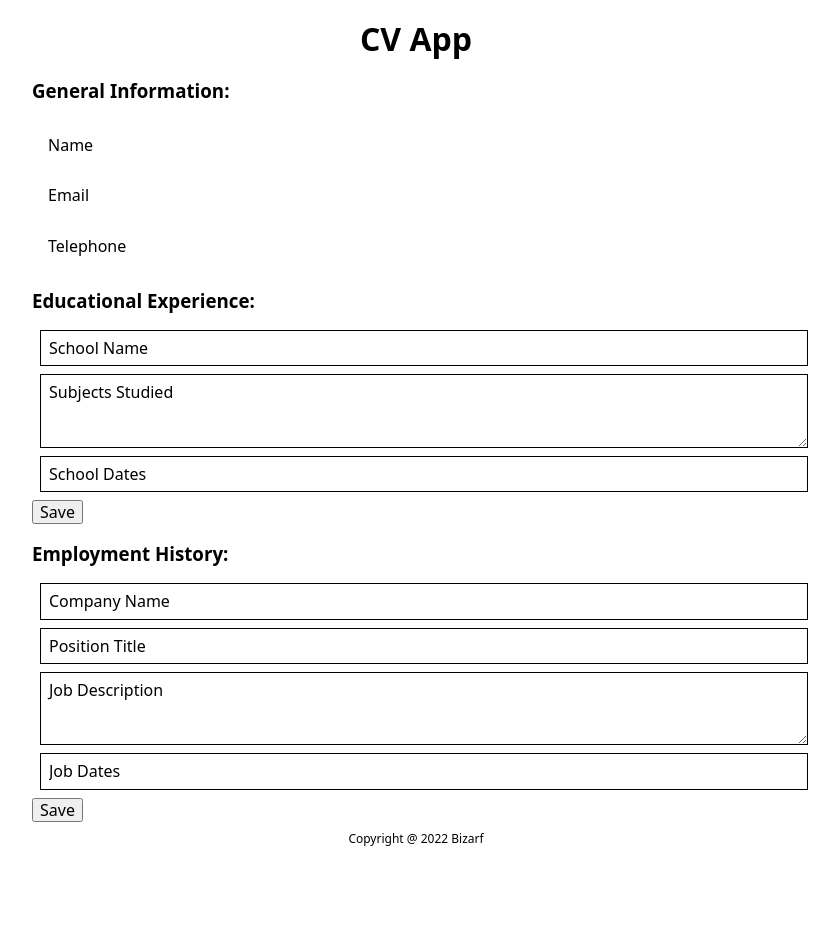
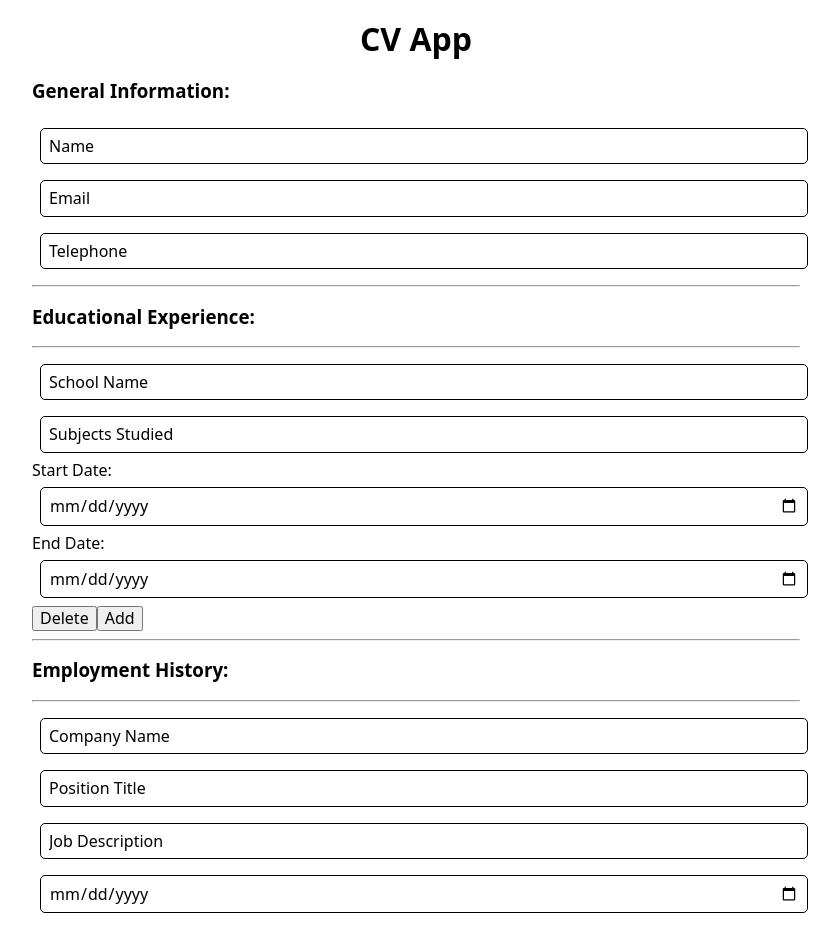
Before and after one commit to bizarf/odin-cv-application, a React (Create React App) app: page / in a window 1280 px wide. Shown: the top 927 px of the page, without its empty margins (224-1063 px from the left). Before the commit the page ends 847 px from the top, so only its background shows below. Built offline with nearby package versions, Linux system fonts and the light colour scheme.

Commit message:
Reworked the education and work experience areas to allow users to add extra fields

```diff
--- a/src/App.js
+++ b/src/App.js
@@ -1,7 +1,6 @@
 import React from "react";
 import GeneralInfo from "./components/generalInfo";
 import EducationExp from "./components/educationExp";
-import EducationExpDynamic from "./components/educationExpDynamic";
 import WorkExp from "./components/workExp";
 import "./css/app.css";
 
@@ -14,7 +13,6 @@ const App = () => {
             <div className="cvEditForm">
                 <GeneralInfo />
                 <EducationExp />
-                {/* <EducationExpDynamic /> */}
                 <WorkExp />
             </div>
             <footer>Copyright @ 2022 Bizarf</footer>
--- a/src/components/educationExp.js
+++ b/src/components/educationExp.js
@@ -1,93 +1,94 @@
 import React, { useState } from "react";
 
-const EducationExp = () => {
-    const [educationInfo, setEducationInfo] = useState(() => {
-        const schoolName = localStorage.getItem("schoolName");
-        const subjectStudied = localStorage.getItem("subjectStudied");
-        const schoolDates = localStorage.getItem("schoolDates");
+const EducationExpDynamic = () => {
+    const [educationInfo, setEducationInfo] = useState([
+        {
+            schoolName: "",
+            subjectStudied: "",
+            schoolDateStart: "",
+            schoolDateEnd: "",
+        },
+    ]);
 
-        return {
-            schoolName: schoolName || "",
-            subjectStudied: subjectStudied || "",
-            schoolDates: schoolDates || "",
-            class: "edit",
-        };
-    });
-
-    const handleChange = (e) => {
+    const handleChange = (index, e) => {
         const { name, value } = e.target;
-        setEducationInfo({ ...educationInfo, [name]: value });
+        let data = [...educationInfo];
+        data[index][name] = value;
+        setEducationInfo(data);
     };
 
-    const saveEducationHistory = (e) => {
+    const addFields = (e) => {
         e.preventDefault();
-        localStorage.setItem("schoolName", educationInfo.schoolName);
-        localStorage.setItem("subjectStudied", educationInfo.subjectStudied);
-        localStorage.setItem("schoolDates", educationInfo.schoolDates);
-        const editEducationBtn = document.querySelector(".editEducationBtn");
-        const saveEducationBtn = document.querySelector(".saveEducationBtn");
-        saveEducationBtn.style.display = "none";
-        editEducationBtn.style.display = "inline-block";
-        setEducationInfo({ ...educationInfo, class: "editDisabled" });
+        let newfield = {
+            schoolName: "",
+            subjectStudied: "",
+            schoolDateStart: "",
+            schoolDateEnd: "",
+        };
+        setEducationInfo([...educationInfo, newfield]);
     };
 
-    const editEducationHistory = (e) => {
+    const deleteField = (e, index) => {
         e.preventDefault();
-        const saveEducationBtn = document.querySelector(".saveEducationBtn");
-        const editEducationBtn = document.querySelector(".editEducationBtn");
-        saveEducationBtn.style.display = "inline-block";
-        editEducationBtn.style.display = "none";
-        setEducationInfo({ ...educationInfo, class: "edit" });
+        const updatedArr = educationInfo;
+        updatedArr.splice(index, 1);
+        setEducationInfo([...updatedArr]);
     };
 
     return (
-        <form className="educationExpSection">
+        <section className="educationExpSection">
             <h3>Educational Experience:</h3>
+            {educationInfo.map((input, index) => {
+                return (
+                    <form key={index}>
+                        <hr />
                         <input
                             type="text"
                             name="schoolName"
                             id="schoolName"
                             placeholder="School Name"
-                onChange={handleChange}
-                className={educationInfo.class}
-                value={educationInfo.schoolName}
+                            onChange={(e) => handleChange(index, e)}
+                            value={input.schoolName}
                         />
-            {/* <input
-                type="text"
+                        <input
                             name="subjectStudied"
                             id="subjectStudied"
                             placeholder="Subjects Studied"
-                onChange={handleChange}
-                className={educationInfo.class}
-                value={educationInfo.subjectStudied}
-            /> */}
-            <textarea
-                name="subjectStudied"
-                id="subjectStudied"
-                cols="30"
-                rows="3"
-                placeholder="Subjects Studied"
-                onChange={handleChange}
-                className={educationInfo.class}
-                value={educationInfo.subjectStudied}
-            ></textarea>
+                            onChange={(e) => handleChange(index, e)}
+                            value={input.subjectStudied}
+                        ></input>
+                        <label htmlFor="schoolDateStart">Start Date:</label>
                         <input
-                type="text"
-                name="schoolDates"
-                id="schoolDates"
-                placeholder="School Dates"
-                onChange={handleChange}
-                className={educationInfo.class}
-                value={educationInfo.schoolDates}
+                            type="date"
+                            name="schoolDateStart"
+                            id="schoolDateStart"
+                            onChange={(e) => handleChange(index, e)}
+                            value={input.schoolDateStart}
                         />
-            <button onClick={editEducationHistory} className="editEducationBtn">
-                Edit
+                        <label htmlFor="schoolDateEnd">End Date:</label>
+                        <input
+                            type="date"
+                            name="schoolDateEnd"
+                            id="schoolDateEnd"
+                            onChange={(e) => handleChange(index, e)}
+                            value={input.schoolDateEnd}
+                        />
+                        <button onClick={(e) => deleteField(e, index)}>
+                            Delete
                         </button>
-            <button onClick={saveEducationHistory} className="saveEducationBtn">
-                Save
-            </button>
+                        {/* if this is the last set of fields, add an add more fields button */}
+                        {index === educationInfo.length - 1 && (
+                            <button onClick={addFields}>Add</button>
+                        )}
                     </form>
+                );
+            })}
+            {educationInfo.length === 0 && (
+                <button onClick={addFields}>Add</button>
+            )}
+            <hr />
+        </section>
     );
 };
 
-export default EducationExp;
+export default EducationExpDynamic;
--- a/src/components/educationExpDynamic.js
+++ b/src/components/educationExpDynamic.js
@@ -9,8 +9,6 @@ const EducationExpDynamic = () => {
             schoolDateEnd: "",
         },
     ]);
-
-    const [editMode, setEditMode] = useState(true);
 
     const handleChange = (index, e) => {
         const { name, value } = e.target;
@@ -27,56 +25,45 @@ const EducationExpDynamic = () => {
             schoolDateStart: "",
             schoolDateEnd: "",
         };
-
         setEducationInfo([...educationInfo, newfield]);
     };
 
-    const save = (e) => {
+    const deleteField = (e, index) => {
         e.preventDefault();
-        setEditMode((prevState) => !prevState);
+        const updatedArr = educationInfo;
+        updatedArr.splice(index, 1);
+        setEducationInfo([...updatedArr]);
     };
-
-    // if (!editMode)
-    //     return (
-    //         <div>
-    //             {educationInfo.schoolName}
-    //             <button onClick={save}>edit</button>
-    //         </div>
-    //     );
 
     return (
         <section className="educationExpSection">
             <h3>Educational Experience:</h3>
             {educationInfo.map((input, index) => {
-                if (editMode)
                 return (
-                        <form key={index} onSubmit={save}>
+                    <form key={index}>
                         <input
                             type="text"
                             name="schoolName"
                             id="schoolName"
                             placeholder="School Name"
                             onChange={(e) => handleChange(index, e)}
-                                // className={educationInfo.class}
                             value={input.schoolName}
                         />
-                            <input
-                                type="text"
+                        <textarea
                             name="subjectStudied"
                             id="subjectStudied"
+                            cols="30"
+                            rows="3"
                             placeholder="Subjects Studied"
                             onChange={(e) => handleChange(index, e)}
-                                // className={educationInfo.class}
                             value={input.subjectStudied}
-                            />
+                        ></textarea>
                         <label htmlFor="schoolDateStart">Start Date:</label>
                         <input
                             type="date"
                             name="schoolDateStart"
                             id="schoolDateStart"
-                                // placeholder="School Dates"
                             onChange={(e) => handleChange(index, e)}
-                                // className={educationInfo.class}
                             value={input.schoolDateStart}
                         />
                         <label htmlFor="schoolDateEnd">End Date:</label>
@@ -87,23 +74,19 @@ const EducationExpDynamic = () => {
                             onChange={(e) => handleChange(index, e)}
                             value={input.schoolDateEnd}
                         />
-                            <button
-                                // onClick={editEducationHistory}
-                                className="editEducationBtn"
-                            >
-                                Edit
+                        <button onClick={(e) => deleteField(e, index)}>
+                            Delete
                         </button>
-                            <button
-                                // onClick={saveEducationHistory}
-                                className="saveEducationBtn"
-                            >
-                                Save
-                            </button>
+                        {/* if this is the last set of fields, add an add more fields button */}
+                        {index === educationInfo.length - 1 && (
                             <button onClick={addFields}>Add</button>
+                        )}
                     </form>
                 );
-                if (!editMode) return <div key={index}>{input.schoolName}</div>;
             })}
+            {educationInfo.length === 0 && (
+                <button onClick={addFields}>Add</button>
+            )}
         </section>
     );
 };
--- a/src/components/generalInfo.js
+++ b/src/components/generalInfo.js
@@ -1,16 +1,19 @@
 import React, { useState, useEffect } from "react";
 
 const GeneralInfo = () => {
-    const [generalInfo, setGeneralInfo] = useState(() => {
-        const savedName = localStorage.getItem("name");
-        const savedEmail = localStorage.getItem("email");
-        const savedPhone = localStorage.getItem("phone");
+    const [generalInfo, setGeneralInfo] = useState({
+        // const savedName = localStorage.getItem("name");
+        // const savedEmail = localStorage.getItem("email");
+        // const savedPhone = localStorage.getItem("phone");
 
-        return {
-            name: savedName || "",
-            email: savedEmail || "",
-            phone: savedPhone || "",
-        };
+        // return {
+        // name: savedName || "",
+        // email: savedEmail || "",
+        // phone: savedPhone || "",
+        // };
+        name: "",
+        email: "",
+        phone: "",
     });
 
     const handleChange = (e) => {
@@ -18,11 +21,11 @@ const GeneralInfo = () => {
         setGeneralInfo({ ...generalInfo, [name]: value });
     };
 
-    useEffect(() => {
-        localStorage.setItem("name", generalInfo.name);
-        localStorage.setItem("email", generalInfo.email);
-        localStorage.setItem("phone", generalInfo.phone);
-    });
+    // useEffect(() => {
+    //     localStorage.setItem("name", generalInfo.name);
+    //     localStorage.setItem("email", generalInfo.email);
+    //     localStorage.setItem("phone", generalInfo.phone);
+    // });
 
     return (
         <section>
@@ -52,6 +55,7 @@ const GeneralInfo = () => {
                 placeholder="Telephone"
                 value={generalInfo.phone}
             />
+            <hr />
         </section>
     );
 };
--- a/src/components/workExp.js
+++ b/src/components/workExp.js
@@ -1,103 +1,98 @@
 import React, { useState } from "react";
 
 const WorkExp = () => {
-    const [workInfo, setWorkInfo] = useState(() => {
-        const savedCompanyName = localStorage.getItem("companyName");
-        const savedPositionTitle = localStorage.getItem("positionTitle");
-        const savedJobDescription = localStorage.getItem("jobDescription");
-        const savedJobDates = localStorage.getItem("jobDates");
+    const [workInfo, setWorkInfo] = useState([
+        {
+            companyName: "",
+            positionTitle: "",
+            jobDescription: "",
+            jobDateStart: "",
+            jobDateEnd: "",
+        },
+    ]);
 
-        return {
-            companyName: savedCompanyName || "",
-            positionTitle: savedPositionTitle || "",
-            jobDescription: savedJobDescription || "",
-            jobDates: savedJobDates || "",
-            class: "edit",
-        };
-    });
-
-    const handleChange = (e) => {
+    const handleChange = (index, e) => {
         const { name, value } = e.target;
-        setWorkInfo({ ...workInfo, [name]: value });
+        let data = [...workInfo];
+        data[index][name] = value;
+        setWorkInfo(data);
     };
 
-    const editWorkHistory = (e) => {
+    const addFields = (e) => {
         e.preventDefault();
-        const editWorkBtn = document.querySelector(".editWorkBtn");
-        const saveWorkBtn = document.querySelector(".saveWorkBtn");
-        editWorkBtn.style.display = "none";
-        saveWorkBtn.style.display = "inline-block";
-        setWorkInfo({ ...workInfo, class: "edit" });
+        let newfield = {
+            companyName: "",
+            positionTitle: "",
+            jobDescription: "",
+            jobDateStart: "",
+            jobDateEnd: "",
+        };
+        setWorkInfo([...workInfo, newfield]);
     };
 
-    const saveWorkHistory = (e) => {
+    const deleteField = (e, index) => {
         e.preventDefault();
-        localStorage.setItem("companyName", workInfo.companyName);
-        localStorage.setItem("positionTitle", workInfo.positionTitle);
-        localStorage.setItem("jobDescription", workInfo.jobDescription);
-        localStorage.setItem("jobDates", workInfo.jobDates);
-        const editWorkBtn = document.querySelector(".editWorkBtn");
-        const saveWorkBtn = document.querySelector(".saveWorkBtn");
-        editWorkBtn.style.display = "inline-block";
-        saveWorkBtn.style.display = "none";
-        setWorkInfo({ ...workInfo, class: "editDisabled" });
+        const updatedArr = workInfo;
+        updatedArr.splice(index, 1);
+        setWorkInfo([...updatedArr]);
     };
 
     return (
         <section>
             <h3>Employment History:</h3>
+            {workInfo.map((input, index) => {
+                return (
+                    <form key={index}>
+                        <hr />
                         <input
                             type="text"
                             name="companyName"
                             id="companyName"
                             placeholder="Company Name"
-                onChange={handleChange}
-                className={workInfo.class}
-                value={workInfo.companyName}
+                            onChange={(e) => handleChange(index, e)}
+                            value={input.companyName}
                         />
                         <input
                             type="text"
                             name="positionTitle"
                             id="positionTitle"
                             placeholder="Position Title"
-                onChange={handleChange}
-                className={workInfo.class}
-                value={workInfo.positionTitle}
+                            onChange={(e) => handleChange(index, e)}
+                            value={input.positionTitle}
                         />
-            {/* <input
+                        <input
                             type="text"
                             name="jobDescription"
                             id="jobDescription"
                             placeholder="Job Description"
-                onChange={handleChange}
-                className={workInfo.class}
-                value={workInfo.jobDescription}
-            /> */}
-            <textarea
-                name="jobDescription"
-                id="jobDescription"
-                placeholder="Job Description"
-                onChange={handleChange}
-                className={workInfo.class}
-                value={workInfo.jobDescription}
-                cols="30"
-                rows="3"
-            ></textarea>
+                            onChange={(e) => handleChange(index, e)}
+                            value={input.jobDescription}
+                        />
                         <input
-                type="text"
-                name="jobDates"
-                id="jobDates"
-                placeholder="Job Dates"
-                onChange={handleChange}
-                className={workInfo.class}
-                value={workInfo.jobDates}
+                            type="date"
+                            name="jobDateStart"
+                            id="jobDateStart"
+                            onChange={(e) => handleChange(index, e)}
+                            value={input.jobDateStart}
                         />
-            <button className="editWorkBtn" onClick={editWorkHistory}>
-                Edit
+                        <input
+                            type="date"
+                            name="jobDateEnd"
+                            id="jobDateEnd"
+                            onChange={(e) => handleChange(index, e)}
+                            value={input.jobDateEnd}
+                        />
+                        <button onClick={(e) => deleteField(e, index)}>
+                            Delete
                         </button>
-            <button className="saveWorkBtn" onClick={saveWorkHistory}>
-                Save
-            </button>
+                        {index === workInfo.length - 1 && (
+                            <button onClick={addFields}>Add</button>
+                        )}
+                    </form>
+                );
+            })}
+            {workInfo.length === 0 && <button onClick={addFields}>Add</button>}
+            <hr />
         </section>
     );
 };
--- a/src/css/app.css
+++ b/src/css/app.css
@@ -10,20 +10,14 @@ footer {
     margin-top: 10px;
 }
 
-#name,
-#email,
-#phone {
-    border: 0;
-}
-
 input,
 textarea {
     background-color: transparent;
     padding: 8px;
     margin: 8px;
-    /* display: block; */
     width: 100%;
     border: 1px solid;
+    border-radius: 5px;
 }
 
 ::placeholder {
@@ -42,13 +36,3 @@ textarea {
     display: block;
     width: 100%;
 }
-
-.editDisabled {
-    pointer-events: none;
-    border: 0;
-}
-
-.editEducationBtn,
-.editWorkBtn {
-    display: none;
-}
```
Also changed, not shown: 1 other file (tests, documents, lock files or other folders). Lines whose indentation alone changed are shown as unchanged.
